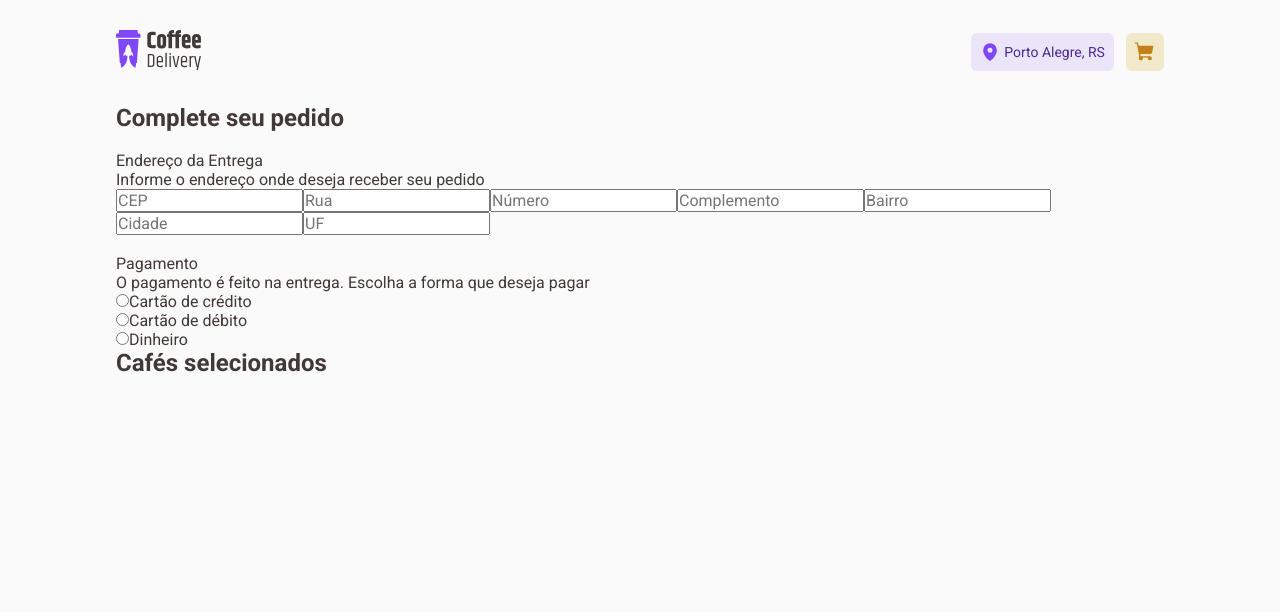
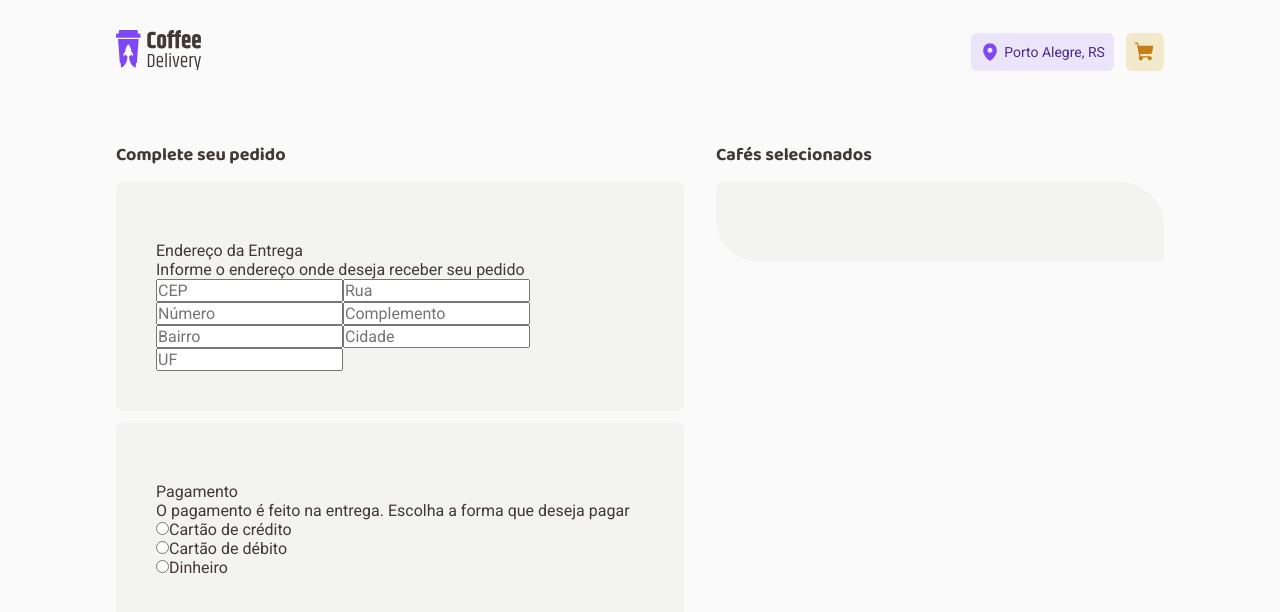
Before and after one commit to LuisRuda/ignite-reactjs-desafio02-coffee-delivery, a React (Vite) app: page /checkout in a window 1280 px wide. Shown: the top 612 px of the page. Built offline with nearby package versions, Linux system fonts and the light colour scheme.

Commit message:
feature: initialized checkout page styles

```diff
--- a/src/pages/Checkout/index.tsx
+++ b/src/pages/Checkout/index.tsx
@@ -1,4 +1,4 @@
-import { CheckoutContainer } from './styles'
+import { CheckoutContainer, BaseContainer, CoffeesContainer } from './styles'
 
 export function Checkout() {
   return (
@@ -7,7 +7,7 @@ export function Checkout() {
         <h2>Complete seu pedido</h2>
 
         <form action="">
-          <div>
+          <BaseContainer>
             <div>
               <img src="" alt="" />
               <div>
@@ -22,9 +22,9 @@ export function Checkout() {
             <input type="text" placeholder="Bairro" />
             <input type="text" placeholder="Cidade" />
             <input type="text" placeholder="UF" />
-          </div>
+          </BaseContainer>
 
-          <div>
+          <BaseContainer>
             <div>
               <img src="" alt="" />
               <div>
@@ -53,12 +53,14 @@ export function Checkout() {
                 Dinheiro
               </label>
             </div>
-          </div>
+          </BaseContainer>
         </form>
       </section>
 
       <section>
         <h2>Cafés selecionados</h2>
+
+        <CoffeesContainer />
       </section>
     </CheckoutContainer>
   )
--- a/src/pages/Checkout/styles.ts
+++ b/src/pages/Checkout/styles.ts
@@ -1,3 +1,33 @@
 import styled from 'styled-components'
 
-export const CheckoutContainer = styled.div``
+export const CheckoutContainer = styled.div`
+  gap: 2rem;
+  display: grid;
+  margin-top: 2.5rem;
+  grid-template-columns: 1fr 28rem;
+
+  > section {
+    h2 {
+      line-height: 1.3;
+      font-weight: 700;
+      font-size: 1.125rem;
+      font-family: 'Baloo 2';
+      margin-bottom: 0.9375rem;
+    }
+  }
+`
+
+export const BaseContainer = styled.div`
+  flex: 1;
+  padding: 2.5rem;
+  border-radius: 6px;
+  background: ${({ theme }) => theme['gray-100']};
+
+  & + & {
+    margin-top: 0.75rem;
+  }
+`
+
+export const CoffeesContainer = styled(BaseContainer)`
+  border-radius: 6px 44px;
+`
```
